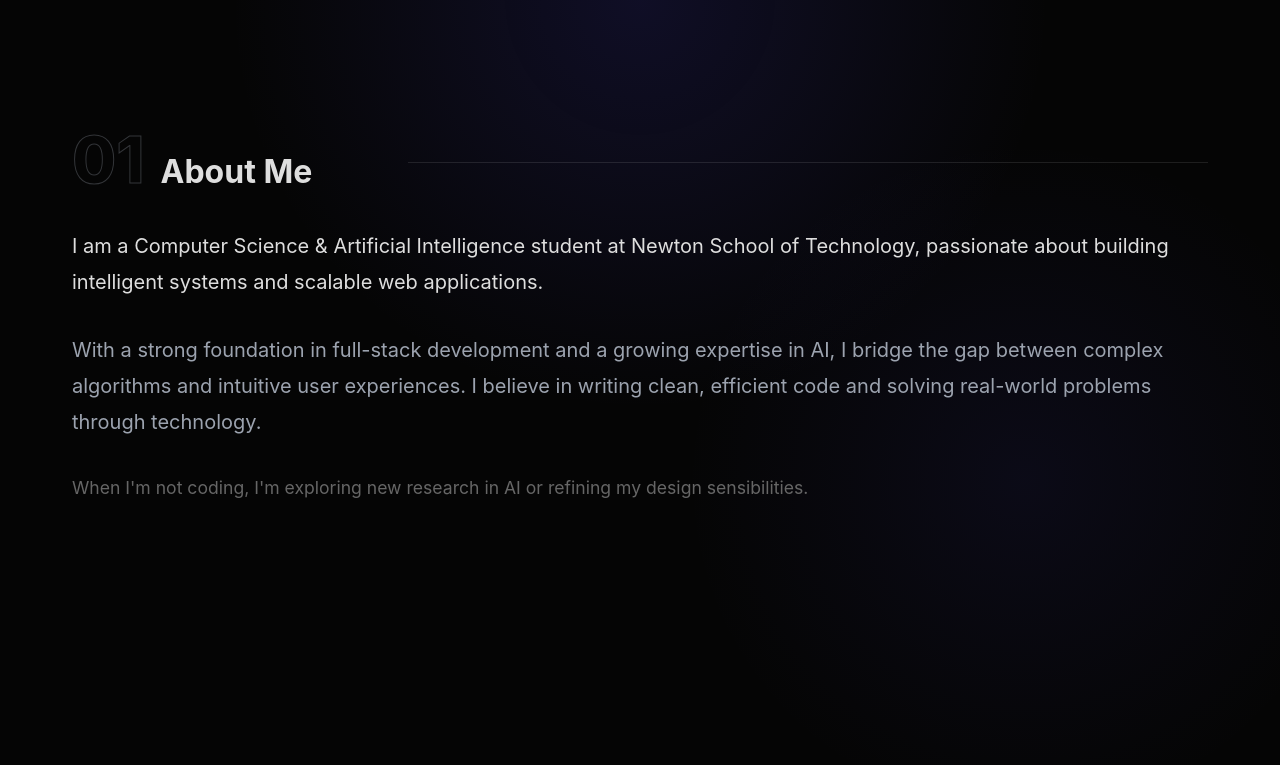
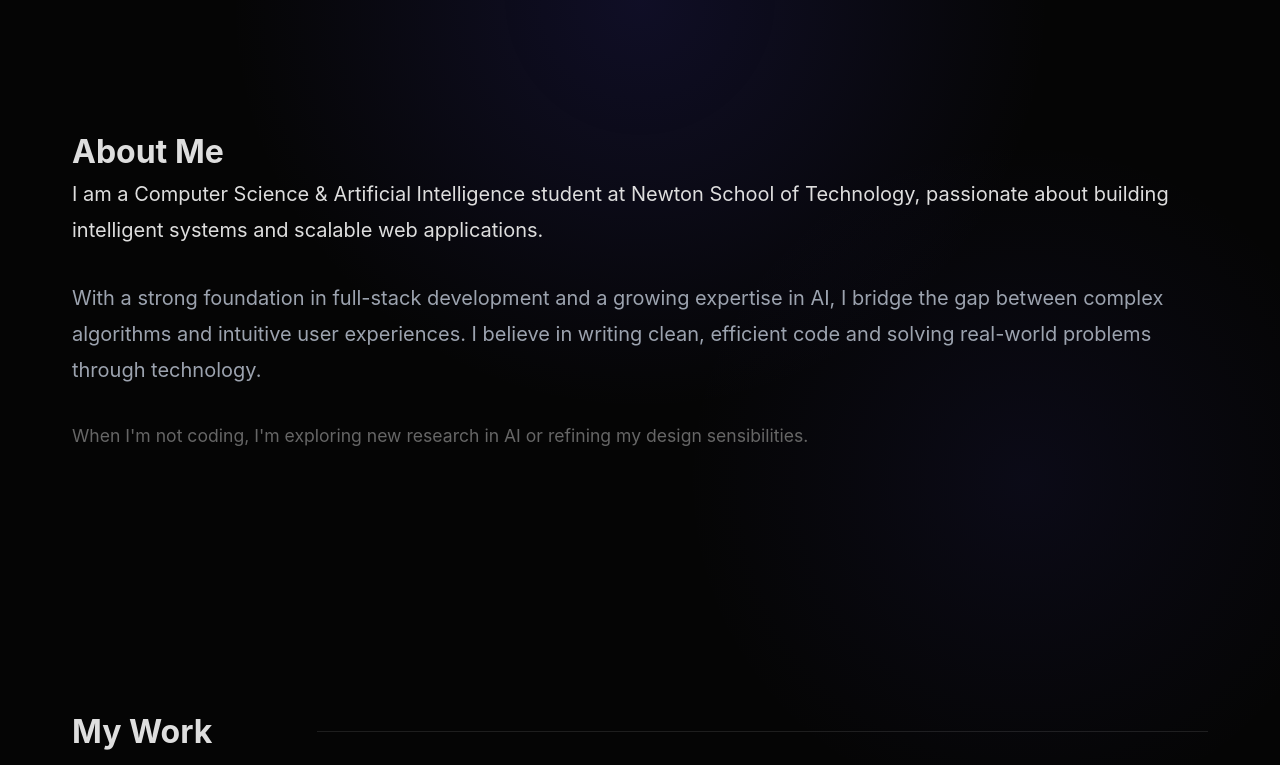
Before and after one commit to aaryan-codes56/portfolio, a React (Vite) app: page / in a window 1280 px wide. Shown: the part 800-1565 px from the top of the page. Built offline with nearby package versions, Linux system fonts and the light colour scheme.

Commit message:
UI Polish: Remove section indexing

```diff
--- a/src/components/About/About.jsx
+++ b/src/components/About/About.jsx
@@ -13,10 +13,7 @@ const About = () => {
                     viewport={{ once: true, margin: "-100px" }}
                     transition={{ duration: 0.8 }}
                 >
-                    <div className="section-header" style={{ marginBottom: '2rem', display: 'flex', alignItems: 'baseline', gap: '1rem' }}>
-                        <span className="section-number" style={{ fontSize: '4rem', fontWeight: 800, color: 'transparent', WebkitTextStroke: '1px var(--gray)', opacity: 0.3, lineHeight: 1 }}>01</span>
-                        <h2 className="section-title" style={{ fontSize: '2rem', fontWeight: 700, color: 'var(--white)', flexGrow: 1, textTransform: 'none', letterSpacing: 'normal' }}>About Me</h2>
-                    </div>
+                    <h2 className="section-title">About Me</h2>
 
                     <div className="about-text">
                         <p>
--- a/src/components/Skills/Skills.jsx
+++ b/src/components/Skills/Skills.jsx
@@ -22,7 +22,6 @@ const Skills = () => {
         <section className="skills section" id="skills">
             <div className="container">
                 <div className="section-header">
-                    <span className="section-number">03</span>
                     <h2 className="section-title">Technical Expertise</h2>
                 </div>
 
--- a/src/components/Work/Work.css
+++ b/src/components/Work/Work.css
@@ -10,14 +10,7 @@
     position: relative;
 }
 
-.section-number {
-    font-size: 4rem;
-    font-weight: 800;
-    color: transparent;
-    -webkit-text-stroke: 1px var(--gray);
-    opacity: 0.3;
-    line-height: 1;
-}
+
 
 .section-title {
     font-size: 2rem;
--- a/src/components/Work/Work.jsx
+++ b/src/components/Work/Work.jsx
@@ -34,7 +34,6 @@ const Work = () => {
         <section className="work section" id="work">
             <div className="container">
                 <div className="section-header">
-                    <span className="section-number">02</span>
                     <h2 className="section-title">My Work</h2>
                 </div>
 
```
